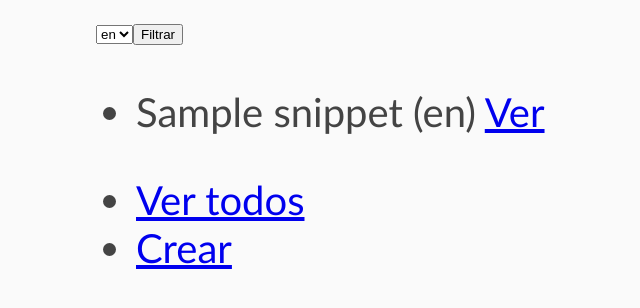
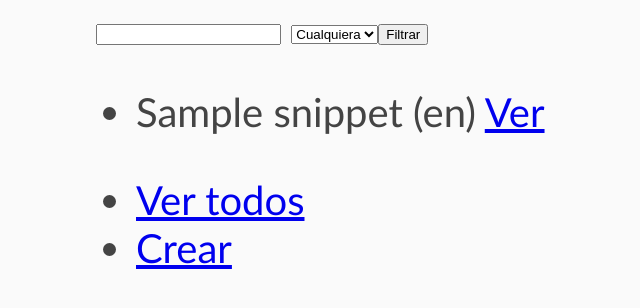
Before and after one commit to desarrollo-web/intro_django, a Django app: template pastebin/templates/list.html in a window 1280 px wide. Shown: the top 308 px of the page, without its empty margins (194-834 px from the left). Run offline with Django 3.2, Linux system fonts and the light colour scheme; the template is opened without the code that fills it: most values are stand-ins (such as "Sample title", 1, 10 or a date in 2020).

Commit message:
el ejercicio

```diff
--- a/pastebin/templates/list.html
+++ b/pastebin/templates/list.html
@@ -1,7 +1,9 @@
 {%extends "base.html"%}
 {%block contenido%}
 <form action="/snippets" method="get">
+    <input type="text" name="q" />
     <select name="l">
+        <option value="">Cualquiera</option>
         {%for lang, display in langs%}
         <option value="{{lang}}" {%if choice == lang%}selected{%endif%}>{{display}}</option>
         {%endfor%}
--- a/pastebin/views.py
+++ b/pastebin/views.py
@@ -17,14 +17,15 @@ def manage(request):
 
     #Filtrar:
     lang = request.GET.get('l', None)
-
+    query = request.GET.get('q', None)
     #obtener todos los snippets
     snippets = Paste.objects.all()
     #snippets es un QuerySet, y éstos son encadenables (se les
     #pueden aplicar otros querysets)
     if lang:
         snippets = snippets.filter(lang=lang)
-
+    if query:
+        snippets = snippets.filter(title__icontains=query)
     #obtener la plantilla
     template = loader.get_template('list.html')
     context  = Context({'snippets': snippets, 'langs': Paste.LANGS, 'choice':lang})
```
